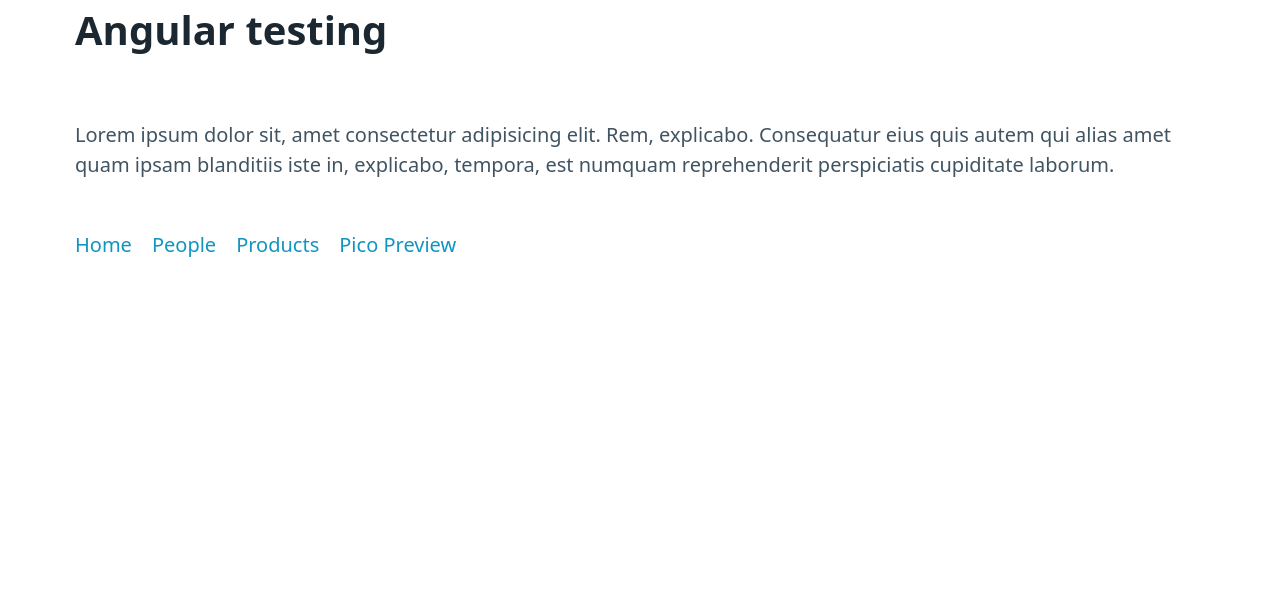
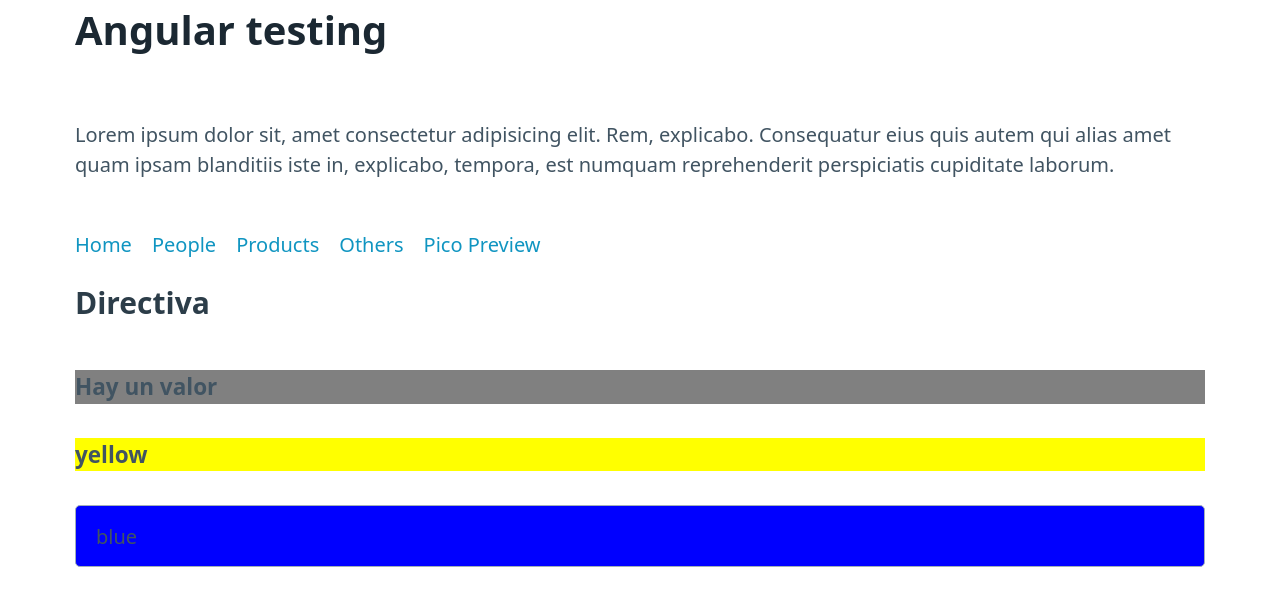
Before and after one commit to pakolalo/testing-services, an Angular app: page /others in a window 1280 px wide. Before the commit this address led to /. Shown: the top 606 px of the page. Built offline with nearby package versions, Linux system fonts and the light colour scheme.

Commit message:
creando la directiva

```diff
--- a/src/app/app.component.html
+++ b/src/app/app.component.html
@@ -13,6 +13,9 @@
         <a routerLink="/products">Products</a>
       </li>
       <li>
+        <a routerLink="/others">Others</a>
+      </li>
+      <li>
         <a routerLink="/pico-preview">Pico Preview</a>
       </li>
     </ul>
--- a/src/app/app.routes.ts
+++ b/src/app/app.routes.ts
@@ -2,6 +2,7 @@ import { Routes } from '@angular/router';
 import { ProductsComponent } from './components/products/products.component';
 import { PicoPreviewComponent } from './components/pico-preview/pico-preview.component';
 import { PeopleComponent } from './components/people/people.component';
+import { OthersComponent } from './components/others/others.component';
 
 export const routes: Routes = [
   {
@@ -16,5 +17,9 @@ export const routes: Routes = [
     path: 'people',
     component: PeopleComponent
   },
+  {
+    path: 'others',
+    component: OthersComponent
+  },
 
 ];
--- /dev/null
+++ b/src/app/components/others/others.component.html
@@ -0,0 +1,6 @@
+<section class="container">
+  <h3>Directiva</h3>
+  <h5 highlight>Hay un valor</h5>
+  <h5 highlight="yellow">yellow</h5>
+  <input [(ngModel)]="color" [highlight]="color">
+</section>
--- /dev/null
+++ b/src/app/components/others/others.component.ts
@@ -0,0 +1,17 @@
+import { Component } from '@angular/core';
+import { HighlightDirective } from '../../directives/highlight.directive';
+import { CommonModule } from '@angular/common';
+import { FormsModule } from '@angular/forms';
+
+@Component({
+  selector: 'app-others',
+  standalone: true,
+  imports: [HighlightDirective, CommonModule, FormsModule],
+  templateUrl: './others.component.html',
+  styleUrl: './others.component.css'
+})
+export class OthersComponent {
+
+  color= 'blue';
+
+}
--- /dev/null
+++ b/src/app/directives/highlight.directive.ts
@@ -0,0 +1,22 @@
+import { Directive, ElementRef, Input, OnChanges } from '@angular/core';
+
+@Directive({
+  selector: '[highlight]',
+  standalone: true
+})
+export class HighlightDirective implements OnChanges {
+
+  defaultColor = 'gray';
+  @Input('highlight') bgColor = '';
+
+  constructor(
+    private element: ElementRef,
+  ) {
+    this.element.nativeElement.style.backgroundColor = this.defaultColor;
+  }
+
+  ngOnChanges(): void {
+    this.element.nativeElement.style.backgroundColor = this.bgColor || this.defaultColor;
+  }
+
+}
```
Also changed, not shown: src/app/components/others/others.component.css (added), 2 other files (tests, documents, lock files or other folders).
